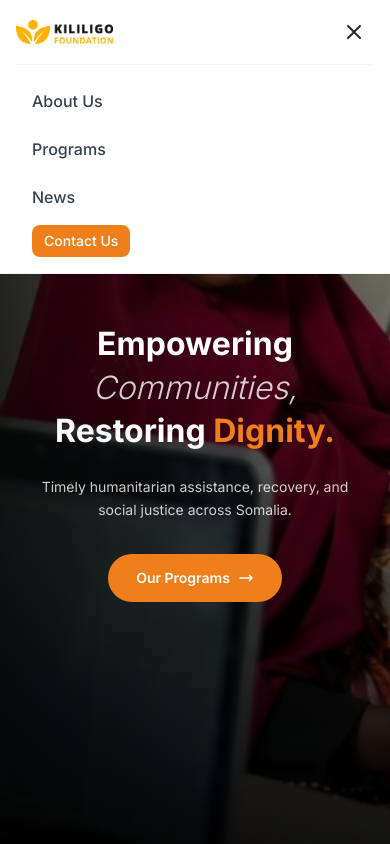
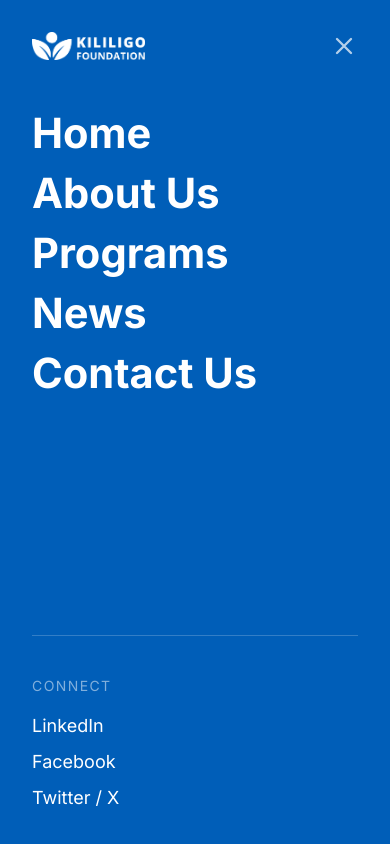
Before and after one commit to abdirsakmabdi-tech/kililigo-foundation, a Next.js app: page / in a window 390 px wide. Both pictures are taken after a click on the button "Open menu". Shown: the top 844 px of the page. Built offline with nearby package versions, Linux system fonts and the light colour scheme.

Commit message:
update-4

```diff
--- a/components/Navigation.tsx
+++ b/components/Navigation.tsx
@@ -6,9 +6,17 @@ import Image from 'next/image'
 import SearchModal from '@/components/SearchModal'
 
 const navLinks = [
+  { href: '/', label: 'Home' },
   { href: '/about', label: 'About Us' },
   { href: '/programs', label: 'Programs' },
   { href: '/news', label: 'News' },
+  { href: '/contact', label: 'Contact Us' },
+]
+
+const socialLinks = [
+  { href: 'https://www.linkedin.com', label: 'LinkedIn' },
+  { href: 'https://www.facebook.com', label: 'Facebook' },
+  { href: 'https://www.twitter.com', label: 'Twitter / X' },
 ]
 
 export default function Navigation() {
@@ -16,6 +24,7 @@ export default function Navigation() {
   const [searchOpen, setSearchOpen] = useState(false)
 
   return (
+    <>
       <header className="fixed top-0 left-0 right-0 z-50 bg-white shadow-sm border-b border-gray-100">
         <nav className="max-w-7xl mx-auto px-4 sm:px-6 lg:px-8">
           <div className="flex items-center justify-between h-16 md:h-20">
@@ -25,7 +34,7 @@ export default function Navigation() {
 
             <div className="hidden md:flex items-center gap-6 flex-1 justify-center">
               <div className="flex items-center gap-0.5 px-3 py-1.5 rounded-full bg-[#e6e4e0]">
-              {navLinks.map((link) => (
+                {navLinks.slice(1, 4).map((link) => (
                   <Link
                     key={link.href}
                     href={link.href}
@@ -41,7 +50,6 @@ export default function Navigation() {
             </div>
 
             <div className="hidden md:flex items-center gap-3 shrink-0">
-            {/* Search button */}
               <button
                 onClick={() => setSearchOpen(true)}
                 className="p-2 rounded-full hover:bg-gray-100 text-gray-600 hover:text-gray-900 transition-colors"
@@ -51,7 +59,6 @@ export default function Navigation() {
                   <path strokeLinecap="round" strokeLinejoin="round" strokeWidth={2} d="M21 21l-4.35-4.35M17 11A6 6 0 1 1 5 11a6 6 0 0 1 12 0z" />
                 </svg>
               </button>
-
               <Link href="/contact" className="px-3 py-1.5 rounded-lg bg-primary text-white text-sm font-medium hover:bg-primary/90 transition-colors">
                 Contact Us
               </Link>
@@ -59,32 +66,82 @@ export default function Navigation() {
 
             <SearchModal open={searchOpen} onClose={() => setSearchOpen(false)} />
 
-          <button onClick={() => setMobileMenuOpen(!mobileMenuOpen)} className="md:hidden p-2 rounded-lg hover:bg-gray-100 text-gray-800">
+            {/* Hamburger — mobile only */}
+            <button
+              onClick={() => setMobileMenuOpen(true)}
+              className="md:hidden p-2 rounded-lg hover:bg-gray-100 text-gray-800"
+              aria-label="Open menu"
+            >
               <svg className="w-6 h-6" fill="none" stroke="currentColor" viewBox="0 0 24 24">
-              {mobileMenuOpen ? (
+                <path strokeLinecap="round" strokeLinejoin="round" strokeWidth={2} d="M4 6h16M4 12h16M4 18h16" />
+              </svg>
+            </button>
+          </div>
+        </nav>
+      </header>
+
+      {/* Full-screen mobile menu overlay */}
+      {mobileMenuOpen && (
+        <div className="fixed inset-0 z-[100] bg-secondary flex flex-col px-8 py-8 md:hidden">
+          {/* Top bar: logo + close */}
+          <div className="flex items-center justify-between mb-12">
+            <Link href="/" onClick={() => setMobileMenuOpen(false)}>
+              <Image
+                src="/logo.png"
+                alt="Kililigo Foundation"
+                width={120}
+                height={36}
+                className="h-7 w-auto brightness-0 invert"
+              />
+            </Link>
+            <button
+              onClick={() => setMobileMenuOpen(false)}
+              className="text-white/70 hover:text-white transition-colors"
+              aria-label="Close menu"
+            >
+              <svg className="w-7 h-7" fill="none" stroke="currentColor" viewBox="0 0 24 24">
                 <path strokeLinecap="round" strokeLinejoin="round" strokeWidth={2} d="M6 18L18 6M6 6l12 12" />
-              ) : (
-                <path strokeLinecap="round" strokeLinejoin="round" strokeWidth={2} d="M4 6h16M4 12h16M4 18h16" />
-              )}
               </svg>
             </button>
           </div>
 
-        {mobileMenuOpen && (
-            <div className="md:hidden overflow-hidden border-t border-gray-100 bg-white">
-              <div className="py-4 space-y-2 px-4">
+          {/* Main nav links — large */}
+          <nav className="flex-1">
+            <ul className="space-y-2">
               {navLinks.map((link) => (
-                  <Link key={link.href} href={link.href} onClick={() => setMobileMenuOpen(false)} className="block py-2 text-gray-700 hover:text-primary font-medium">
+                <li key={link.href}>
+                  <Link
+                    href={link.href}
+                    onClick={() => setMobileMenuOpen(false)}
+                    className="block text-[2.6rem] font-bold text-white font-sans leading-tight hover:text-primary transition-colors"
+                  >
                     {link.label}
                   </Link>
+                </li>
               ))}
-                <Link href="/contact" onClick={() => setMobileMenuOpen(false)} className="inline-block mt-2 px-3 py-1.5 rounded-lg bg-primary text-white text-sm font-medium hover:bg-primary/90 transition-colors">
-                  Contact Us
-                </Link>
+            </ul>
+          </nav>
+
+          {/* Bottom: Connect + social links */}
+          <div className="mt-auto pt-10 border-t border-white/20">
+            <p className="text-white/50 text-sm font-sans mb-4 uppercase tracking-widest">Connect</p>
+            <ul className="space-y-2">
+              {socialLinks.map((link) => (
+                <li key={link.href}>
+                  <a
+                    href={link.href}
+                    target="_blank"
+                    rel="noopener noreferrer"
+                    className="text-white text-lg font-sans hover:text-primary transition-colors"
+                  >
+                    {link.label}
+                  </a>
+                </li>
+              ))}
+            </ul>
           </div>
         </div>
       )}
-      </nav>
-    </header>
+    </>
   )
 }
```
Lines whose indentation alone changed are shown as unchanged.
